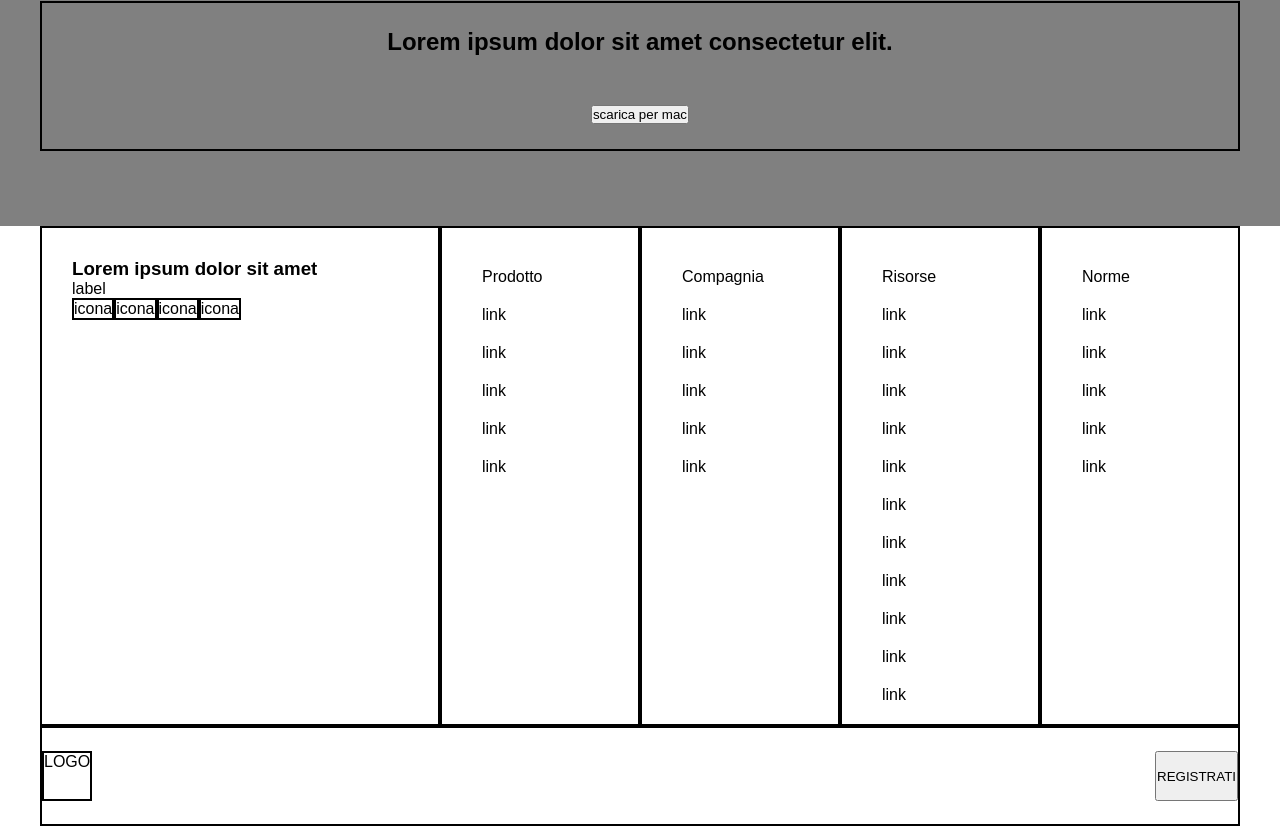
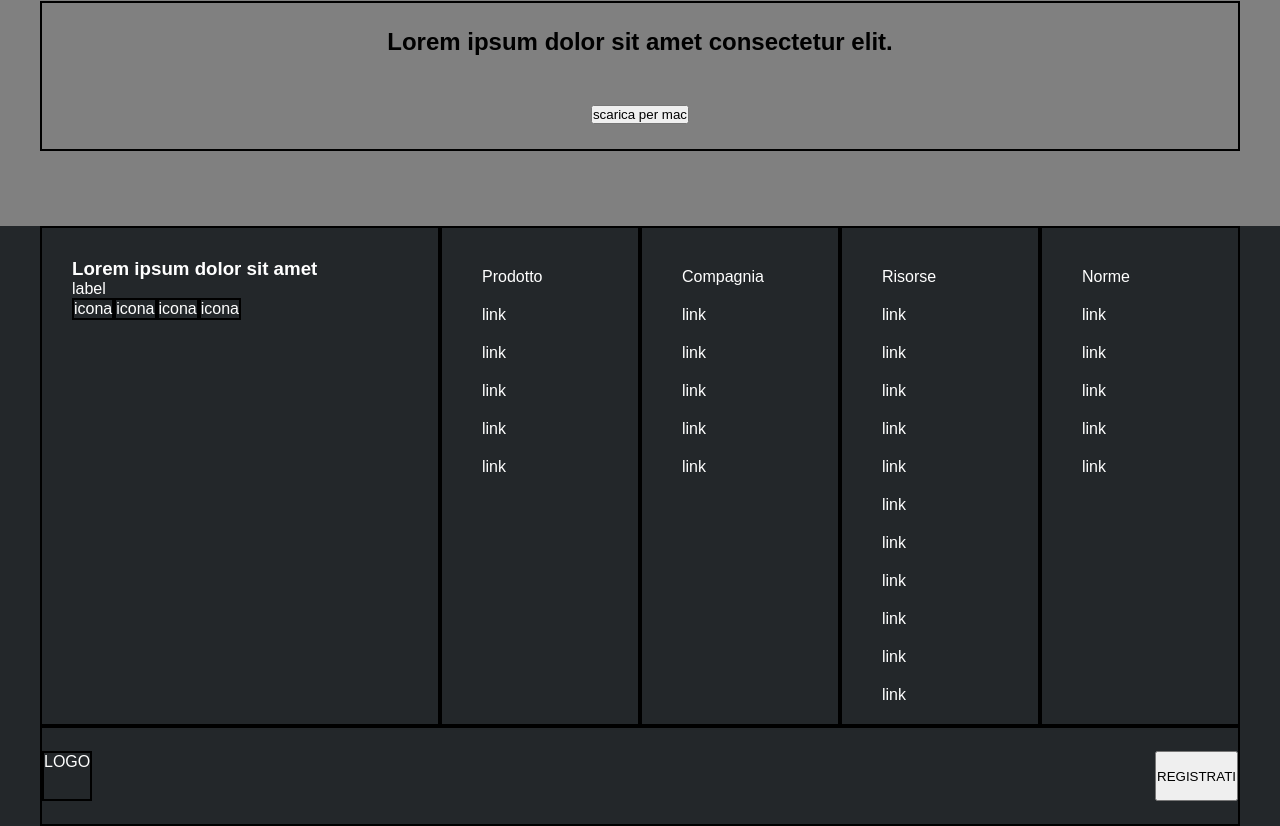
Before and after one commit to MarcoBeraldo/htmlcss-struttura-discord, a plain HTML site: page index.html in a window 1280 px wide. Shown: the part 2924-3750 px from the top of the page. Drawn offline with Linux system fonts and the light colour scheme.

Commit message:
fixed footer background

```diff
--- a/css/style.css
+++ b/css/style.css
@@ -39,6 +39,10 @@ body {
     align-items: center;
     justify-content: center;
 
+}
+
+.bgc-black {
+    background-color: #23272A;
 }
 
 /* header */
@@ -143,9 +147,11 @@ li {
 
 footer {
     justify-content: center;
+    color: white;
 }
 
 #footer {
+
     display: flex;
     flex-direction: row;
     height: 100px;
@@ -159,6 +165,7 @@ footer {
 }
 
 #footer-container {
+    color: white;
     justify-content: center;
     align-items: center;
 }
--- a/index.html
+++ b/index.html
@@ -115,7 +115,7 @@
         </div>
     </main>
     <!-- footer -->
-    <footer class="flex-container">
+    <footer class="bgc-black flex-container">
         <div class="flex-container">
             <div class="footer-container border-black flex-container">
                 <h3>Lorem ipsum dolor sit amet</h3>
@@ -228,7 +228,7 @@
         </div>
 
     </footer>
-    <div id="footer-container" class="flex-container ">
+    <div id="footer-container" class="bgc-black flex-container ">
         <div id="footer" class="border-black flex-container">
             <div class="logo border-black">LOGO</div>
             <button class="logo">REGISTRATI</button>
```
